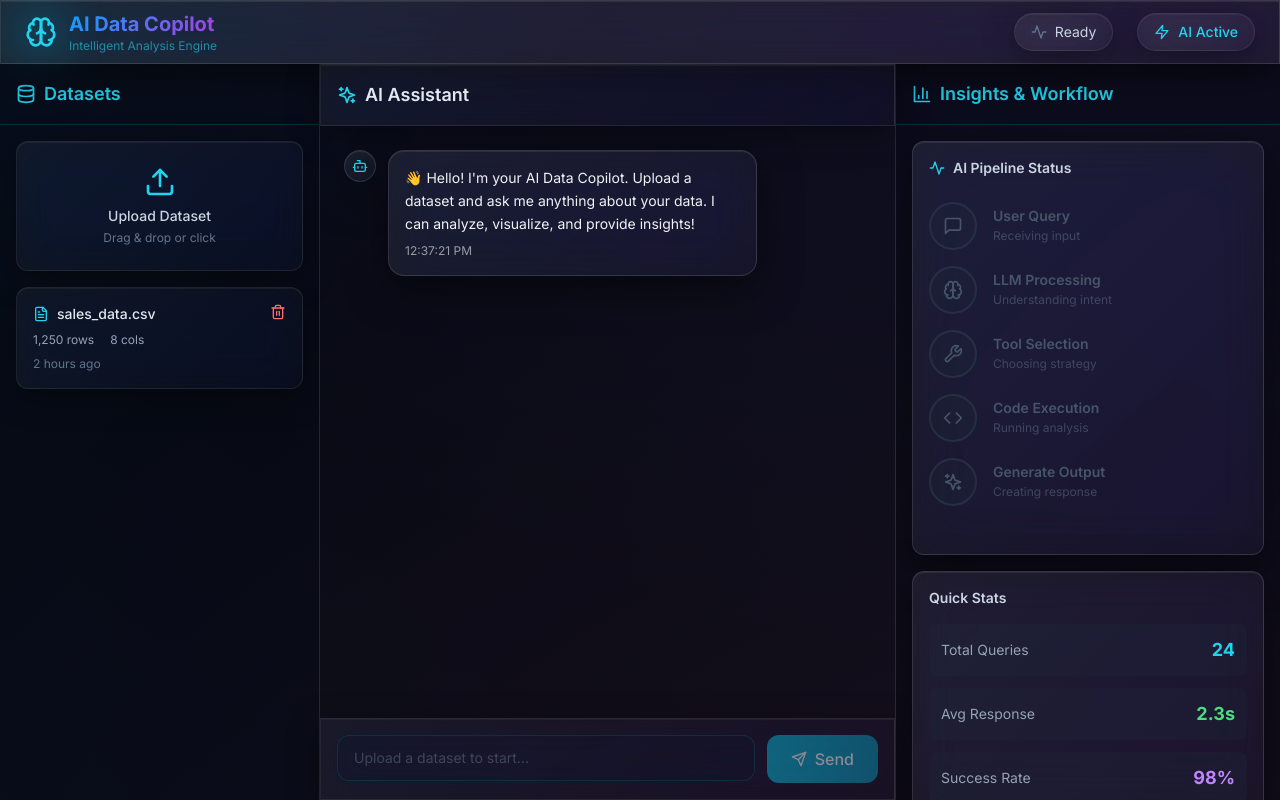
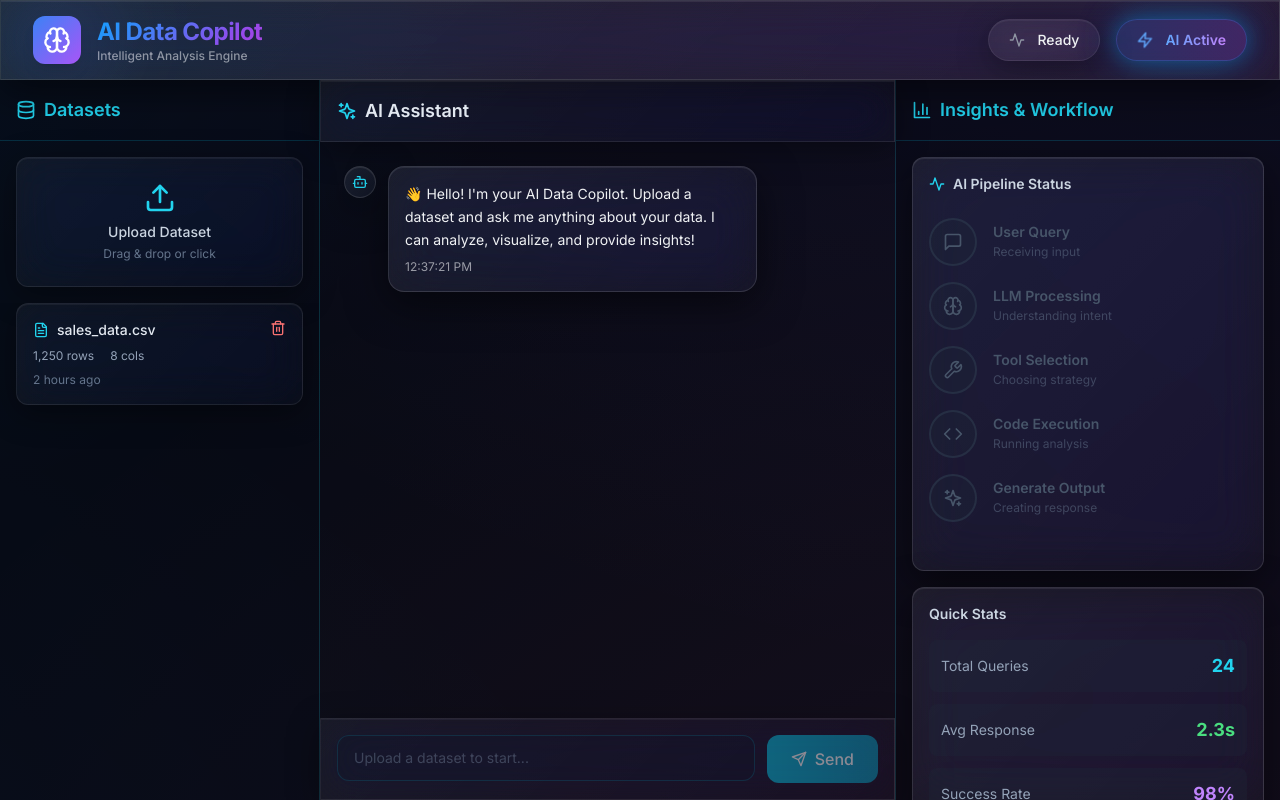
Before and after one commit to Prajwal0422/AI-Copilot-for-Data-Analysis, a Next.js app in the folder frontend/: page / in a window 1280 px wide. Built offline with nearby package versions, Linux system fonts and the light colour scheme.

Commit message:
style: enhance TopBar with premium glassmorphism and animated logo

```diff
--- a/frontend/components/TopBar.tsx
+++ b/frontend/components/TopBar.tsx
@@ -9,51 +9,86 @@ interface TopBarProps {
 
 export default function TopBar({ isProcessing }: TopBarProps) {
   return (
-    <div className="h-16 glass-strong border-b border-cyan-500/20 flex items-center justify-between px-6">
+    <div className="h-20 glass-strong border-b border-white/10 flex items-center justify-between px-8 relative overflow-hidden">
+      {/* Animated background gradient */}
+      <div className="absolute inset-0 bg-gradient-to-r from-blue-500/5 via-purple-500/5 to-pink-500/5 opacity-50" />
+
       {/* Logo & Title */}
       <motion.div
         initial={{ opacity: 0, y: -20 }}
         animate={{ opacity: 1, y: 0 }}
-        className="flex items-center gap-3"
+        className="flex items-center gap-4 relative z-10"
       >
         <div className="relative">
-          <div className="absolute inset-0 bg-cyan-500 blur-xl opacity-50 animate-pulse-slow" />
-          <Brain className="w-8 h-8 text-cyan-400 relative z-10" />
+          <motion.div
+            animate={{
+              scale: [1, 1.2, 1],
+              rotate: [0, 180, 360],
+            }}
+            transition={{
+              duration: 3,
+              repeat: Infinity,
+              ease: "linear",
+            }}
+            className="absolute inset-0 bg-gradient-to-r from-blue-500 to-purple-500 blur-2xl opacity-40"
+          />
+          <div className="relative w-12 h-12 rounded-xl bg-gradient-to-br from-blue-500 to-purple-500 flex items-center justify-center shadow-lg">
+            <Brain className="w-7 h-7 text-white" />
+          </div>
         </div>
         <div>
-          <h1 className="text-xl font-bold gradient-text">AI Data Copilot</h1>
-          <p className="text-xs text-cyan-400/60">Intelligent Analysis Engine</p>
+          <h1 className="text-2xl font-bold gradient-text tracking-tight">
+            AI Data Copilot
+          </h1>
+          <p className="text-xs text-muted-foreground font-medium">
+            Intelligent Analysis Engine
+          </p>
         </div>
       </motion.div>
 
       {/* Status Indicators */}
-      <div className="flex items-center gap-6">
+      <div className="flex items-center gap-4 relative z-10">
         {/* Processing Status */}
         <motion.div
           animate={{
-            scale: isProcessing ? [1, 1.05, 1] : 1,
+            scale: isProcessing ? [1, 1.02, 1] : 1,
           }}
           transition={{
-            duration: 1,
+            duration: 1.5,
             repeat: isProcessing ? Infinity : 0,
           }}
-          className="flex items-center gap-2 px-4 py-2 rounded-full glass"
+          className="flex items-center gap-3 px-5 py-2.5 rounded-full glass border border-white/10"
         >
           <Activity
             className={`w-4 h-4 ${
-              isProcessing ? "text-cyan-400 animate-pulse" : "text-slate-500"
+              isProcessing ? "text-blue-400 animate-pulse" : "text-muted-foreground"
             }`}
           />
-          <span className="text-sm text-slate-300">
+          <span className="text-sm font-medium text-foreground">
             {isProcessing ? "Processing..." : "Ready"}
           </span>
         </motion.div>
 
         {/* AI Status */}
-        <div className="flex items-center gap-2 px-4 py-2 rounded-full glass glow-cyan">
-          <Zap className="w-4 h-4 text-cyan-400" />
-          <span className="text-sm text-cyan-400 font-medium">AI Active</span>
-        </div>
+        <motion.div
+          whileHover={{ scale: 1.05 }}
+          className="flex items-center gap-3 px-5 py-2.5 rounded-full bg-gradient-to-r from-blue-500/20 to-purple-500/20 border border-blue-500/30 glow-primary"
+        >
+          <motion.div
+            animate={{
+              scale: [1, 1.2, 1],
+            }}
+            transition={{
+              duration: 2,
+              repeat: Infinity,
+            }}
+          >
+            <Zap className="w-4 h-4 text-blue-400" />
+          </motion.div>
+          <span className="text-sm font-semibold bg-gradient-to-r from-blue-400 to-purple-400 bg-clip-text text-transparent">
+            AI Active
+          </span>
+        </motion.div>
       </div>
     </div>
   );
```
